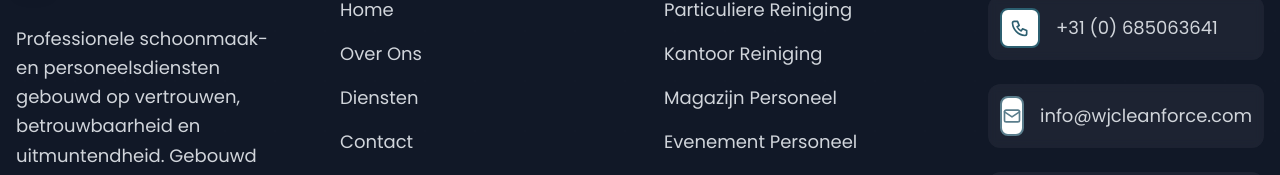
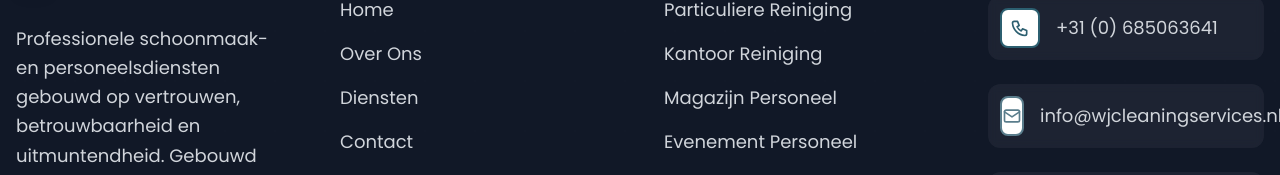
Before and after one commit to nanayawkm/wj-cleaning-service, a Next.js app: page / in a window 1280 px wide. Shown: the part 4986-5161 px from the top of the page. Built offline with nearby package versions, Linux system fonts and the light colour scheme.

Commit message:
Update contact email for WJ Cleaning Services in README, layout metadata, and constants file to reflect new domain. Ensure consistency across the application.

```diff
--- a/app/layout.tsx
+++ b/app/layout.tsx
@@ -97,7 +97,7 @@ export default function RootLayout({
               "description": "Professional cleaning and staffing services built on trust, reliability, and excellence.",
               "url": "https://wjcleanforce.com",
               "telephone": CONTACT_DETAILS.phone,
-              "email": "info@wjcleanforce.com",
+              "email": "info@wjcleaningservices.nl",
               "address": {
                 "@type": "PostalAddress",
                 "addressLocality": "Greater Metro Area",
--- a/components/constant.ts
+++ b/components/constant.ts
@@ -1,6 +1,6 @@
 export const CONTACT_DETAILS = {
     phone: '+31 (0) 685063641',
-    email: 'info@wjcleanforce.com',
+    email: 'info@wjcleaningservices.nl',
     address: 'Keteldiep',
     city: 'Lelystad',
     country: 'Netherlands',
```
Also changed, not shown: 1 other file (tests, documents, lock files or other folders).
